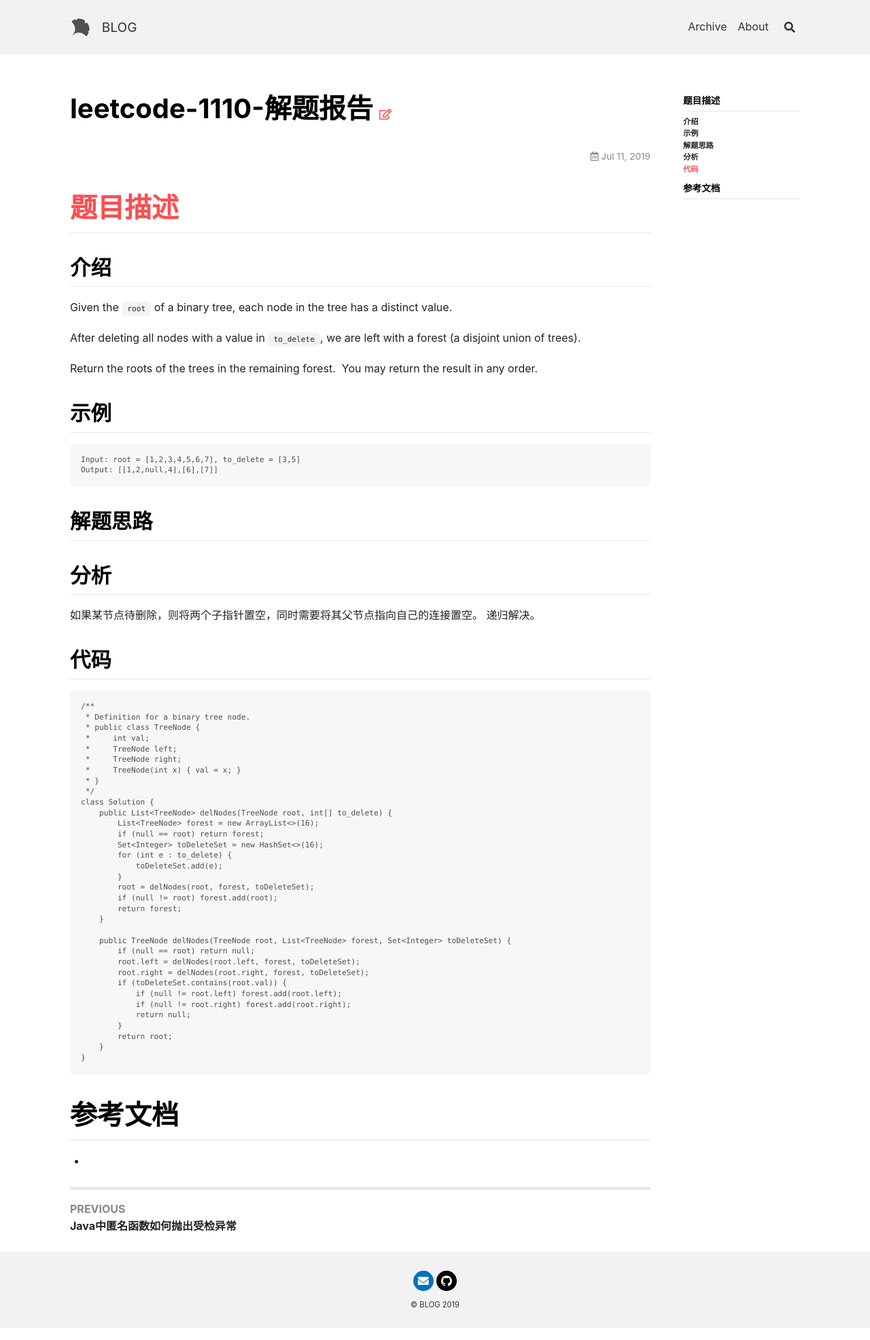
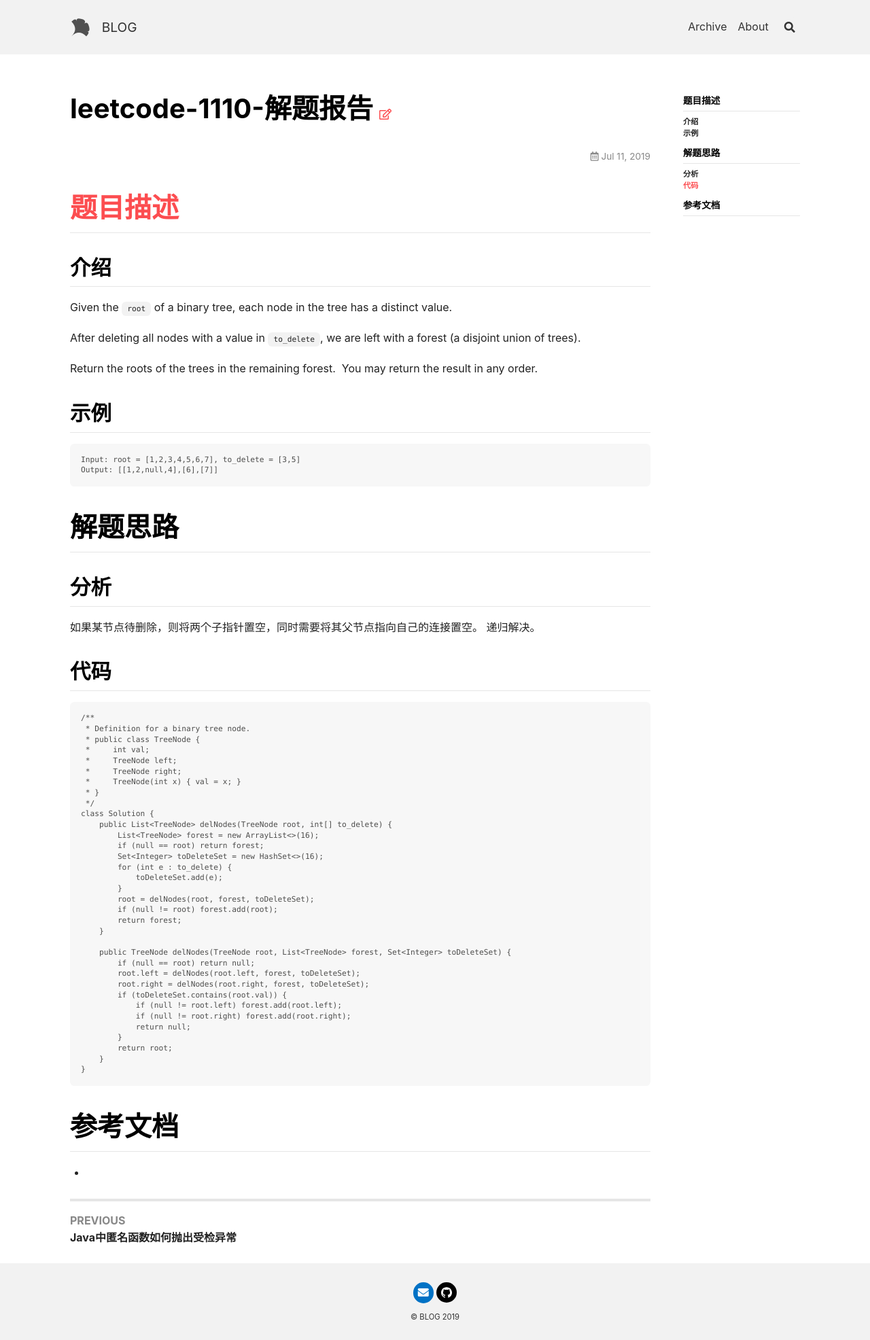
Before and after one commit to sureally/sureally.github.io, a Jekyll site: the page built from _posts/2019-07-12-leetcode-1110-解题报告.markdown, in a window 1280 px wide. Shown: the whole page at 68% size. Built offline with Jekyll 4.4.1, drawn with Linux system fonts in a browser that asks for light colours; nearby versions of some CDN libraries.

Commit message:
Blog 修改

````diff
--- a/_posts/2018-09-06-leetcode-894-解题报告.markdown
+++ b/_posts/2018-09-06-leetcode-894-解题报告.markdown
@@ -15,7 +15,7 @@ categories: leetcode
 输出：`[[0,0,0,null,null,0,0,null,null,0,0],[0,0,0,null,null,0,0,0,0],[0,0,0,0,0,0,0],[0,0,0,0,0,null,null,null,null,0,0],[0,0,0,0,0,null,null,0,0]]`
 ```
 
-## 解题思路
+# 解题思路
 ## 分析
 所有能构成的树，需要把所有节点都求出来，思路就是递归。
 同时，考虑返回一个列表，也就是每个能构成树的根节点都要放在这个列表里面。
--- a/_posts/2019-07-12-leetcode-1110-解题报告.markdown
+++ b/_posts/2019-07-12-leetcode-1110-解题报告.markdown
@@ -19,7 +19,7 @@ Input: root = [1,2,3,4,5,6,7], to_delete = [3,5]
 Output: [[1,2,null,4],[6],[7]]
 ```
 
-## 解题思路
+# 解题思路
 ## 分析
 如果某节点待删除，则将两个子指针置空，同时需要将其父节点指向自己的连接置空。
 递归解决。
````
